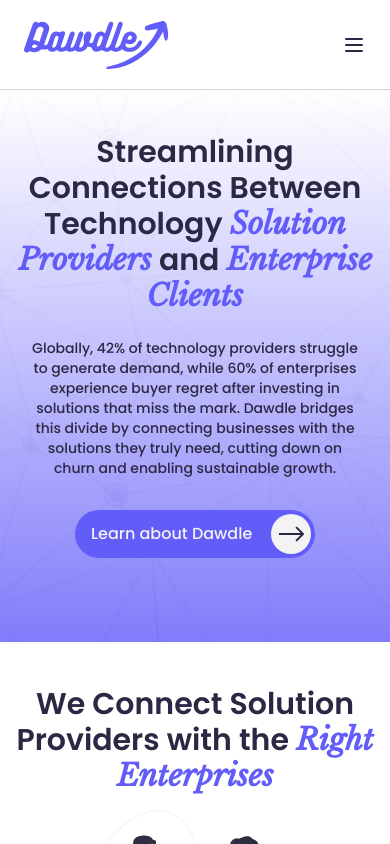
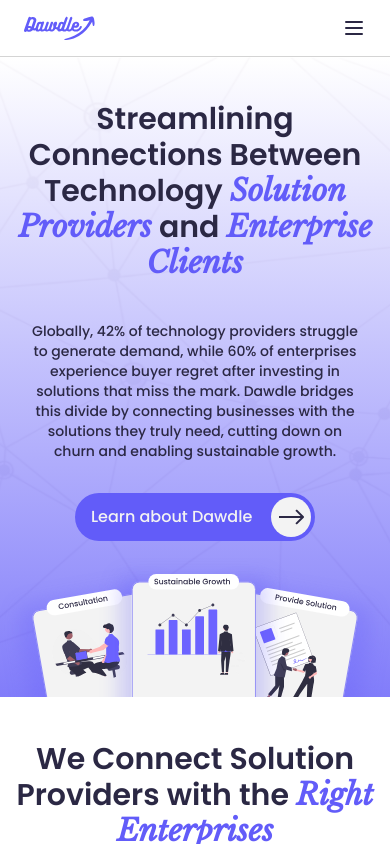
Before and after one commit to Harman-khurmi/Dawdle-live-main, a React (Vite) app: page / in a window 390 px wide. Shown: the top 844 px of the page. Built offline with nearby package versions, Linux system fonts and the light colour scheme.

Commit message:
sect-1,2

```diff
--- a/src/components/Navbar.jsx
+++ b/src/components/Navbar.jsx
@@ -46,11 +46,11 @@
       }}
       animate={hidden ? "hidden" : "visible"}
       transition={{ duration: 0.35, ease: "easeInOut" }}
-      className="sticky top-0 z-50 py-3 backdrop-blur-lg border-b border-neutral-300 mx-auto">
+      className="sticky top-0 z-50 py-2 md:py-3 backdrop-blur-lg border-b border-neutral-300 mx-auto">
       <div className="container lg:px-28 md:px-10 px-6 mx-auto relative text-lg font-medium">
         <div className="flex justify-between items-center">
           <div className="flex items-center flex-shrink-0">
-            <img className="py-2 max-sm:h-14" src={logo} alt="logo" />
+            <img className="py-2  h-10 md:h-12 lg:h-14" src={logo} alt="logo" />
           </div>
           <ul className="hidden lg:flex ml-14 space-x-12">
             {navItems.map((item, index) => (
--- a/src/sections/Hero.jsx
+++ b/src/sections/Hero.jsx
@@ -1,9 +1,69 @@
+// import React from 'react';
+// import networkBg from '../assets/networkBg.svg';
+// import arrowBtn from '../assets/arrowBtn.svg';
+// import heroCards from '../assets/heroCards.svg';
+// const Hero = () => {
+//   return (
+//     <section className="relative h-auto pb-16 flex justify-center w-full overflow-y-hidden">
+//       {/* Background Image */}
+//       <div
+//         className="absolute inset-0 bg-cover bg-center w-full h-full"
+//         style={{
+//           backgroundImage: `url(${networkBg})`,
+//           opacity: 1,
+//         }}
+//       ></div>
+
+//       {/* Gradient Overlay */}
+//       <div className="absolute inset-0 bg-gradient-to-b from-white to-[#625CF9] opacity-80"></div>
+
+//       {/* Content */}
+//       <div className="relative z-10 text-center p-3 max-w-4xl mx-auto">
+//         <h1 className="lg:text-5xl md:text-4xl text-3xl xs:text-2xl font-semibold text-brandSecondary mb-4 mt-8 md:mt-16 leading-9 md:leading-tight lg:leading-tight">
+//           <span className='poppins'>Streamlining Connections Between Technology</span> <span className="font-['Libre_Baskerville'] italic text-brandPrimary">Solution Providers</span> and <span className="font-['Libre_Baskerville'] italic text-brandPrimary">Enterprise Clients</span>
+//         </h1>
+//         <p className="text-sm xs:text-xs font-medium md:text-lg text-brandSecondary px-4 lg:px-0 mt-6">
+//           Globally, 42% of technology providers struggle to generate demand, while 60% of enterprises experience buyer regret after investing in solutions that miss the mark. Dawdle bridges this divide by connecting businesses with the solutions they truly need, cutting down on churn and enabling sustainable growth.
+//         </p>
+
+//         {/* button */}
+//         <div className='mt-6 h-16 items-center w-full flex justify-center'>
+//           <button
+//             // onClick={scrollToComponent}
+//             className='xs:h-10 h-12 md:h-14 xs:w-52 w-60 md:w-64 lg:w-72 flex justify-between font-medium bg-brandPrimary items-center rounded-full pl-4 pr-1 text-bgWhite transition-all duration-300 ease-in-out transform hover:bg-bgWhite hover:text-brandPrimary hover:shadow-lg hover:scale-105'
+//           >
+//             <h3 className='xs:text-sm text-md md:text-lg lg:text-xl transition-all duration-100 ease-in-out'>
+//               Learn about Dawdle
+//             </h3>
+//             <div className='flex rounded-full content-center justify-center items-center text-brandSecondary bg-bgWhite md:h-12 md:w-12 h-10 xs:h-8 xs:w-8 w-10 transition-all duration-100 ease-in-out '>
+//               <img
+
+//                 className='flex content-center justify-center items-center transition-transform duration-300 ease-in-out xs:h-3 '
+//                 src={arrowBtn}
+//                 alt="arrow"
+//               />
+//             </div>
+//           </button>
+//         </div>
+//         {/* herocards */}
+//         <div className='items-baseline justify-end align-bottom content-end'>
+//           <img src={heroCards} alt="" />
+//         </div>
+//       </div>
+//     </section>
+//   );
+// };
+
+// export default Hero;
+
 import React from 'react';
 import networkBg from '../assets/networkBg.svg';
 import arrowBtn from '../assets/arrowBtn.svg';
+import heroCards from '../assets/heroCards.svg';
+
 const Hero = () => {
   return (
-    <section className="relative h-auto pb-16 flex justify-center w-full">
+    <section className="relative h-136 md:h-148 lg:h-148 pb-16 flex justify-center w-full overflow-hidden ">
       {/* Background Image */}
       <div
         className="absolute inset-0 bg-cover bg-center w-full h-full"
@@ -17,32 +77,54 @@
       <div className="absolute inset-0 bg-gradient-to-b from-white to-[#625CF9] opacity-80"></div>
 
       {/* Content */}
-      <div className="relative z-10 text-center p-3 max-w-4xl mx-auto">
+      <div className="relative z-10 text-center p-3 max-w-4xl mx-auto items-center flex flex-col">
         <h1 className="lg:text-5xl md:text-4xl text-3xl xs:text-2xl font-semibold text-brandSecondary mb-4 mt-8 md:mt-16 leading-9 md:leading-tight lg:leading-tight">
-          <span className='poppins'>Streamlining Connections Between Technology</span> <span className="font-['Libre_Baskerville'] italic text-brandPrimary">Solution Providers</span> and <span className="font-['Libre_Baskerville'] italic text-brandPrimary">Enterprise Clients</span>
+          <span className="poppins">
+            Streamlining Connections Between Technology
+          </span>{' '}
+          <span className="font-['Libre_Baskerville'] italic text-brandPrimary">
+            Solution Providers
+          </span>{' '}
+          and{' '}
+          <span className="font-['Libre_Baskerville'] italic text-brandPrimary">
+            Enterprise Clients
+          </span>
         </h1>
         <p className="text-sm xs:text-xs font-medium md:text-lg text-brandSecondary px-4 lg:px-0 mt-6">
-          Globally, 42% of technology providers struggle to generate demand, while 60% of enterprises experience buyer regret after investing in solutions that miss the mark. Dawdle bridges this divide by connecting businesses with the solutions they truly need, cutting down on churn and enabling sustainable growth.
+          Globally, 42% of technology providers struggle to generate demand,
+          while 60% of enterprises experience buyer regret after investing in
+          solutions that miss the mark. Dawdle bridges this divide by connecting
+          businesses with the solutions they truly need, cutting down on churn
+          and enabling sustainable growth.
         </p>
 
-        {/* button */}
-        <div className='mt-6 h-16 items-center w-full flex justify-center'>
+        {/* Button */}
+        <div className="mt-6 h-16 items-center w-full flex justify-center">
           <button
             // onClick={scrollToComponent}
-            className='xs:h-10 h-12 md:h-14 xs:w-52 w-60 md:w-64 lg:w-72 flex justify-between font-medium bg-brandPrimary items-center rounded-full pl-4 pr-1 text-bgWhite transition-all duration-300 ease-in-out transform hover:bg-bgWhite hover:text-brandPrimary hover:shadow-lg hover:scale-105'
+            className="xs:h-10 h-12 md:h-14 xs:w-52 w-60 md:w-64 lg:w-72 flex justify-between font-medium bg-brandPrimary items-center rounded-full pl-4 pr-1 text-bgWhite transition-all duration-300 ease-in-out transform hover:bg-bgWhite hover:text-brandPrimary hover:shadow-lg hover:scale-105"
           >
-            <h3 className='xs:text-sm text-md md:text-lg lg:text-xl transition-all duration-100 ease-in-out'>
+            <h3 className="xs:text-sm text-md md:text-lg lg:text-xl transition-all duration-100 ease-in-out">
               Learn about Dawdle
             </h3>
-            <div className='flex rounded-full content-center justify-center items-center text-brandSecondary bg-bgWhite md:h-12 md:w-12 h-10 xs:h-8 xs:w-8 w-10 transition-all duration-100 ease-in-out '>
+            <div className="flex rounded-full content-center justify-center items-center text-brandSecondary bg-bgWhite md:h-12 md:w-12 h-10 xs:h-8 xs:w-8 w-10 transition-all duration-100 ease-in-out ">
               <img
-
-                className='flex content-center justify-center items-center transition-transform duration-300 ease-in-out xs:h-3 '
+                className="flex content-center justify-center items-center transition-transform duration-300 ease-in-out xs:h-3"
                 src={arrowBtn}
                 alt="arrow"
               />
             </div>
           </button>
+        </div>
+
+        {/* Hero Cards Image */}
+        <div className="mt-24 md:mt-60 lg:mt-64 absolute top-128 flex justify-center transform -translate-y-1/2 w-full max-w-4xl overflow-y-hidden">
+          <img
+            className="w-full max-w-4xl object-contain "
+            src={heroCards}
+            alt="Hero Cards"
+            style={{ maxHeight: '100vh' }} // Adjust maxHeight if needed
+          />
         </div>
       </div>
     </section>
--- a/tailwind.config.js
+++ b/tailwind.config.js
@@ -25,6 +25,8 @@
         '136': '40rem',
         '140': '44rem',
         '144': '48rem',
+        '148': '52rem',
+        '156': '56rem',
         '256': '85rem',
       },
       colors: {
```
Also changed, not shown: src/assets/heroCards.svg (added).
